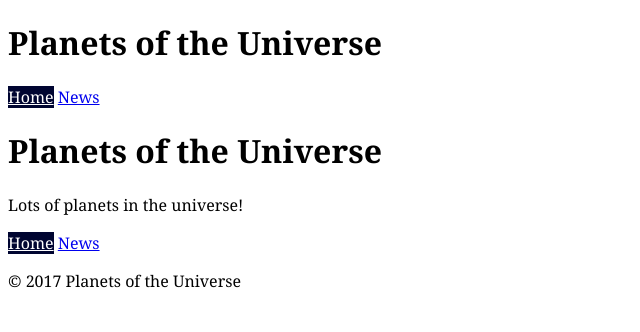
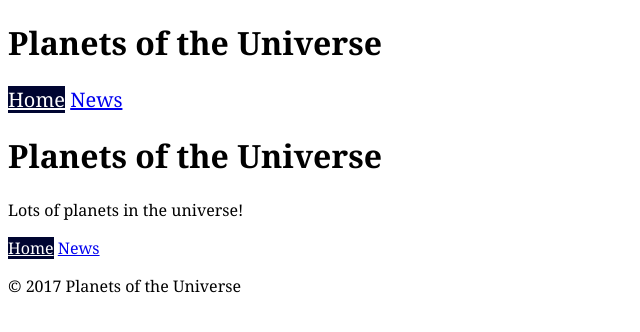
Before and after one commit to planeswalker1/planets-of-the-universe, a Jekyll site: the page built from index.html, in a window 1280 px wide. Shown: the top 332 px of the page, without its empty margins (0-640 px from the left). Built offline with Jekyll 4.4.1, drawn with Linux system fonts in a browser that asks for light colours.

Commit message:
added navclass parameter to jekyll include

```diff
--- a/_layouts/default.html
+++ b/_layouts/default.html
@@ -8,13 +8,13 @@
   <body>
     <header>
       <h1>Planets of the Universe</h1>
-      {% include nav.html %}
+      {% include nav.html navclass = 'nav-top' %}
     </header>
 
     {{content}}
 
     <footer>
-      {% include nav.html %}
+      {% include nav.html navclass = 'nav-bottom' %}
       <p>&copy; 2017 Planets of the Universe</p>
     </footer>
   </body>
```
